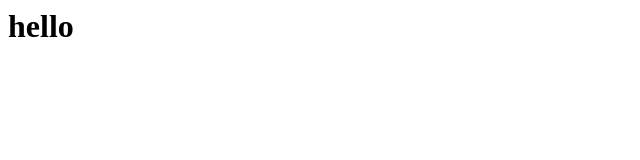
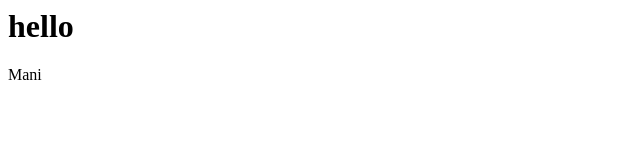
Before and after one commit to Mani-Bharathi-R/Trail2, a plain HTML site: page index.html in a window 1280 px wide. Shown: the full height of the page, 0-640 px from the left. Drawn offline with Linux system fonts and the light colour scheme.

Commit message:
Update index.html

```diff
--- a/index.html
+++ b/index.html
@@ -1 +1,2 @@
 <h1>hello</h1>
+<p>Mani</p>
```
